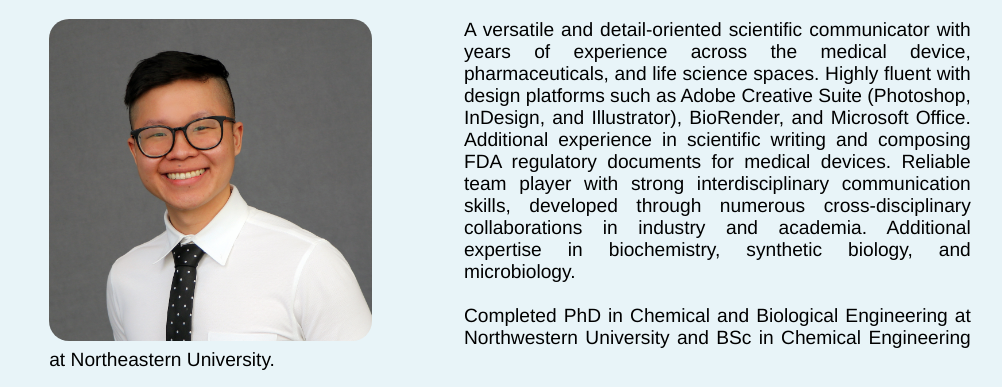
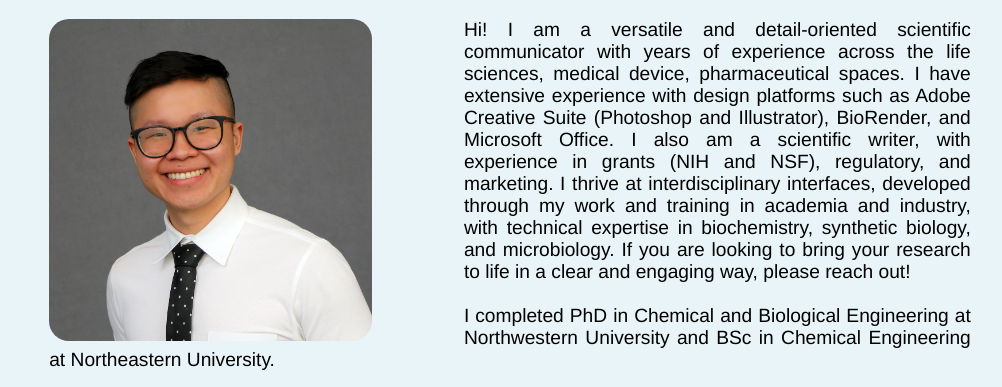
Before and after one commit to pk7tran/pk7tran.github.io, a plain HTML site: page index.html in a window 1280 px wide. Shown: the part 61-448 px from the top of the page, without its empty margins (130-1132 px from the left). Drawn offline with Linux system fonts and the light colour scheme.

Commit message:
Update index.html
Updated bio

```diff
--- a/index.html
+++ b/index.html
@@ -11,13 +11,13 @@
                 <img src="/img/NU_PTran_headshot_2.jpg" style="width:120%; height:auto; display:inline; margin: 0 -20px;">
             </div>
             <p style="text-align: justify; text-justify: inter-word; font-size: 1.2em;">
-                A versatile and detail-oriented scientific communicator with years of experience across the medical device,
-                pharmaceuticals, and life science spaces. Highly fluent with design platforms such as Adobe Creative Suite
-                (Photoshop, InDesign, and Illustrator), BioRender, and Microsoft Office. Additional experience in scientific
-                writing and composing FDA regulatory documents for medical devices. Reliable team player with strong
-                interdisciplinary communication skills, developed through numerous cross-disciplinary collaborations in
-                industry and academia. Additional expertise in biochemistry, synthetic biology, and microbiology.<br><br>
-                Completed PhD in Chemical and Biological Engineering at Northwestern University and BSc in Chemical Engineering at Northeastern University.</p>
+                Hi! I am a versatile and detail-oriented scientific communicator with years of experience across the life sciences, medical device,
+                pharmaceutical spaces. I have extensive experience with design platforms such as Adobe Creative Suite (Photoshop and Illustrator), BioRender,
+                and Microsoft Office. I also am a scientific writer, with experience in grants (NIH and NSF), regulatory, and marketing. I thrive at interdisciplinary interfaces,
+                developed through my work and training in academia and industry, with technical expertise in biochemistry, synthetic biology, and microbiology.
+                If you are looking to bring your research to life in a clear and engaging way, please reach out!<br><br>
+
+                I completed PhD in Chemical and Biological Engineering at Northwestern University and BSc in Chemical Engineering at Northeastern University.</p>
             <a href="https://www.linkedin.com/mwlite/in/pk7tran" target="_blank">
                 <img src="/img/icons8-linkedin-circled-144.png" style="width:50px; height:auto;"/>
             </a>
```
